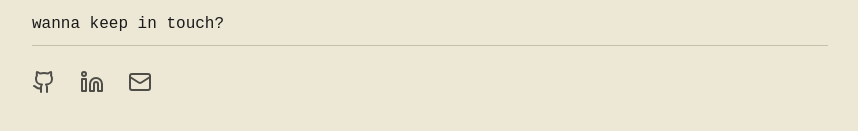
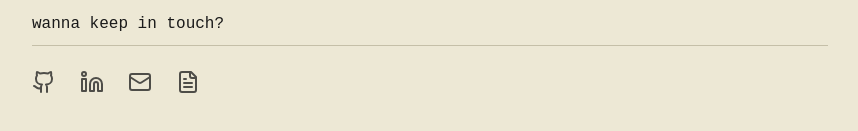
Before and after one commit to Jamescorino8/portfolio, a React (Vite) app: page /notes in a window 1280 px wide. Shown: the part 397-528 px from the top of the page, without its empty margins (210-1068 px from the left). Built offline with nearby package versions, Linux system fonts and the light colour scheme.

Commit message:
feat: add resume link to footer

```diff
--- a/src/components/Footer.jsx
+++ b/src/components/Footer.jsx
@@ -1,25 +1,34 @@
 export default function Footer() {
   return (
     <footer>
-      <a href="https://github.com/jamescorino8" target="_blank" rel="noopener noreferrer" aria-label="GitHub" className="footer-link">
+      <a href="https://github.com/jamescorino8" target="_blank" rel="noopener noreferrer" aria-label="GitHub" title="github" className="footer-link">
         <svg xmlns="http://www.w3.org/2000/svg" width="24" height="24" viewBox="0 0 24 24" fill="none" stroke="currentColor" strokeWidth="2" strokeLinecap="round" strokeLinejoin="round">
           <path d="M15 22v-4a4.8 4.8 0 0 0-1-3.5c3 0 6-2 6-5.5.08-1.25-.27-2.48-1-3.5.28-1.15.28-2.35 0-3.5 0 0-1 0-3 1.5-2.64-.5-5.36-.5-8 0C6 2 5 2 5 2c-.3 1.15-.3 2.35 0 3.5A5.403 5.403 0 0 0 4 9c0 3.5 3 5.5 6 5.5-.39.49-.68 1.05-.85 1.65-.17.6-.22 1.23-.15 1.85v4"/>
           <path d="M9 18c-4.51 2-5-2-7-2"/>
         </svg>
       </a>
-      <a href="https://www.linkedin.com/in/james-corino/" target="_blank" rel="noopener noreferrer" aria-label="LinkedIn" className="footer-link">
+      <a href="https://www.linkedin.com/in/james-corino/" target="_blank" rel="noopener noreferrer" aria-label="LinkedIn" title="linkedin" className="footer-link">
         <svg xmlns="http://www.w3.org/2000/svg" width="24" height="24" viewBox="0 0 24 24" fill="none" stroke="currentColor" strokeWidth="2" strokeLinecap="round" strokeLinejoin="round">
           <path d="M16 8a6 6 0 0 1 6 6v7h-4v-7a2 2 0 0 0-2-2 2 2 0 0 0-2 2v7h-4v-7a6 6 0 0 1 6-6z"/>
           <rect width="4" height="12" x="2" y="9"/>
           <circle cx="4" cy="4" r="2"/>
         </svg>
       </a>
-      <a href="mailto:jcorino@albany.edu" aria-label="Email" className="footer-link">
+      <a href="mailto:jcorino@albany.edu" aria-label="Email" title="email" className="footer-link">
         <svg xmlns="http://www.w3.org/2000/svg" width="24" height="24" viewBox="0 0 24 24" fill="none" stroke="currentColor" strokeWidth="2" strokeLinecap="round" strokeLinejoin="round">
           <path d="m22 7-8.991 5.727a2 2 0 0 1-2.009 0L2 7"/>
           <rect x="2" y="4" width="20" height="16" rx="2"/>
         </svg>
       </a>
+      <a href="/resume.pdf" target="_blank" rel="noopener noreferrer" aria-label="Resume" title="resume" className="footer-link">
+        <svg xmlns="http://www.w3.org/2000/svg" width="24" height="24" viewBox="0 0 24 24" fill="none" stroke="currentColor" strokeWidth="2" strokeLinecap="round" strokeLinejoin="round">
+          <path d="M15 2H6a2 2 0 0 0-2 2v16a2 2 0 0 0 2 2h12a2 2 0 0 0 2-2V7Z"/>
+          <path d="M14 2v4a2 2 0 0 0 2 2h4"/>
+          <path d="M10 9H8"/>
+          <path d="M16 13H8"/>
+          <path d="M16 17H8"/>
+        </svg>
+      </a>
     </footer>
   )
 }
```
Also changed, not shown: 1 other file (tests, documents, lock files or other folders).
